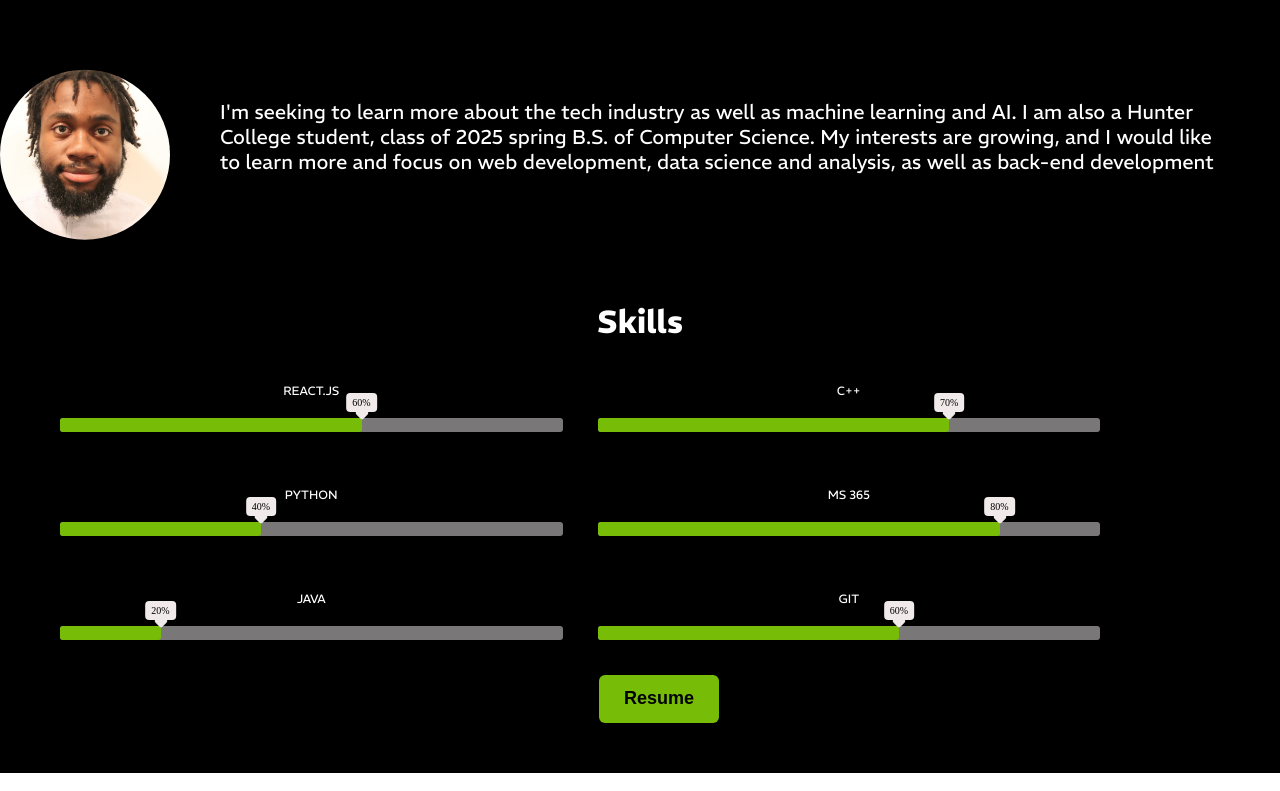
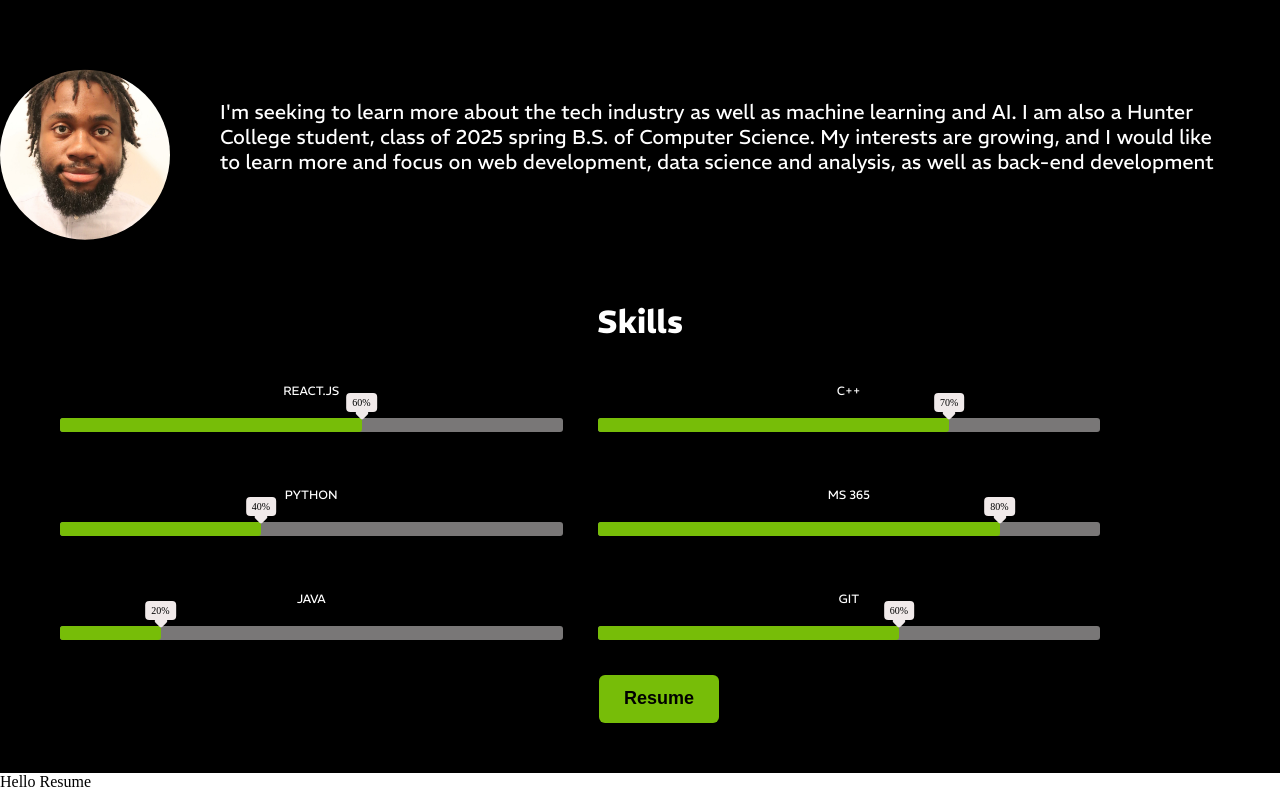
Before and after one commit to DFLotus/portfolio, a React (Create React App) app: page / in a window 1280 px wide. Shown: the part 1074-1865 px from the top of the page. Built offline with nearby package versions, Linux system fonts and the light colour scheme.

Commit message:
Added experience section

```diff
--- a/src/App.js
+++ b/src/App.js
@@ -2,6 +2,7 @@ import React from "react";
 import Navbar from "./components/Navbar";
 import Home from "./components/Home";
 import About from "./components/About";
+import Resume from "./components/Resume";
 import './App.css'
 
 function App() {
@@ -10,6 +11,7 @@ function App() {
       <Navbar />
       <Home />
       <About />
+      <Resume />
     </div>
   );
 }
--- a/src/components/Navbar.js
+++ b/src/components/Navbar.js
@@ -9,7 +9,7 @@ const Navbar = () => {
             <nav className="nav-item-container">
                 <ul className="ul-items">
                     <li className="link-ele"><Link to="about-hook" spy={true} smooth={true} duration={100}>About</Link></li>
-                    <li className="link-ele"><Link to="" spy={true} smooth={true} duration={100}>Resume</Link></li>
+                    <li className="link-ele"><Link to="experience-container" spy={true} smooth={true} duration={100}>Resume</Link></li>
                     <li className="link-ele"><Link to="" spy={true} smooth={true} duration={100}>Projects</Link></li>
                     <li className="link-ele"><Link to="" spy={true} smooth={true} duration={100}>Affiliations</Link></li>
                     <li className="link-ele"><Link to="" spy={true} smooth={true} duration={100}>Contact</Link></li>
--- /dev/null
+++ b/src/components/Resume.js
@@ -0,0 +1,12 @@
+import React from "react";
+import '..//styles/Resume.css'
+
+const Resume = () => {
+    return (
+        <div className="experience-container">
+            Hello Resume
+        </div>
+    )
+}
+
+export default Resume
```
